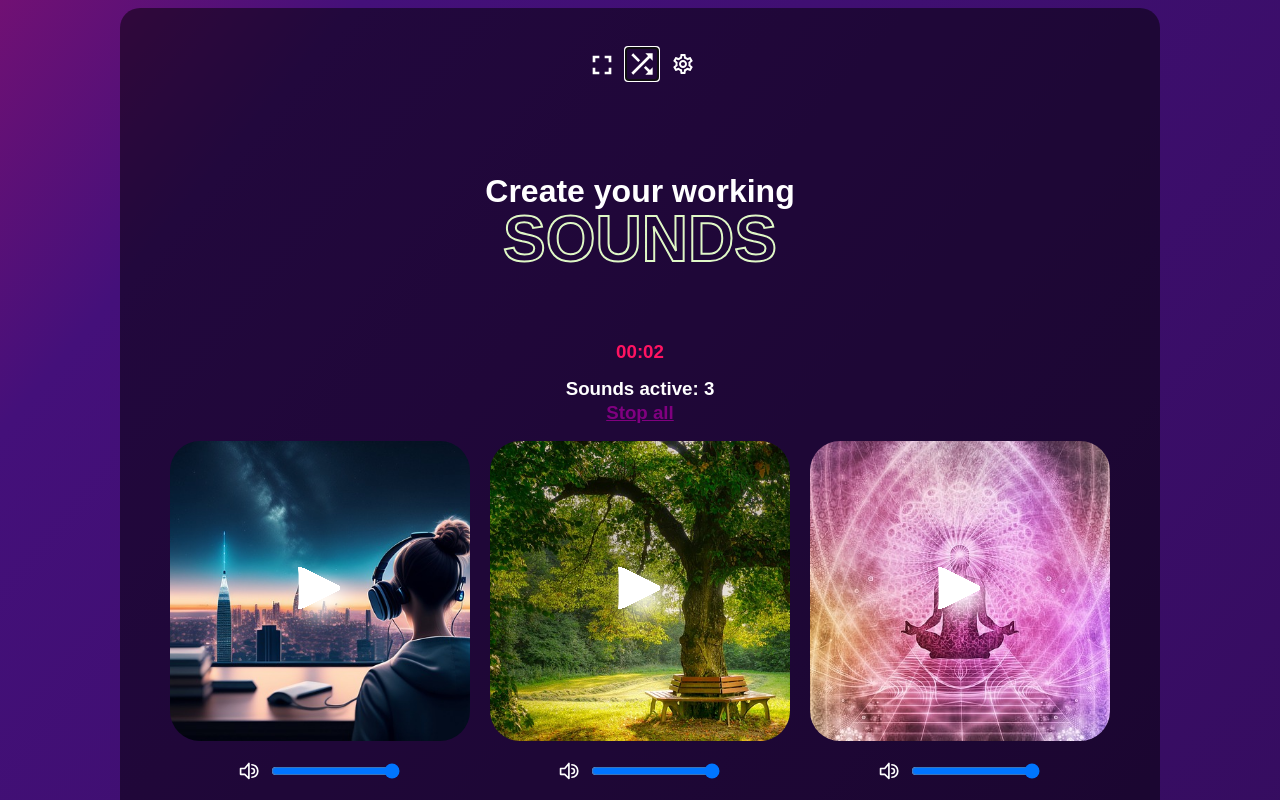
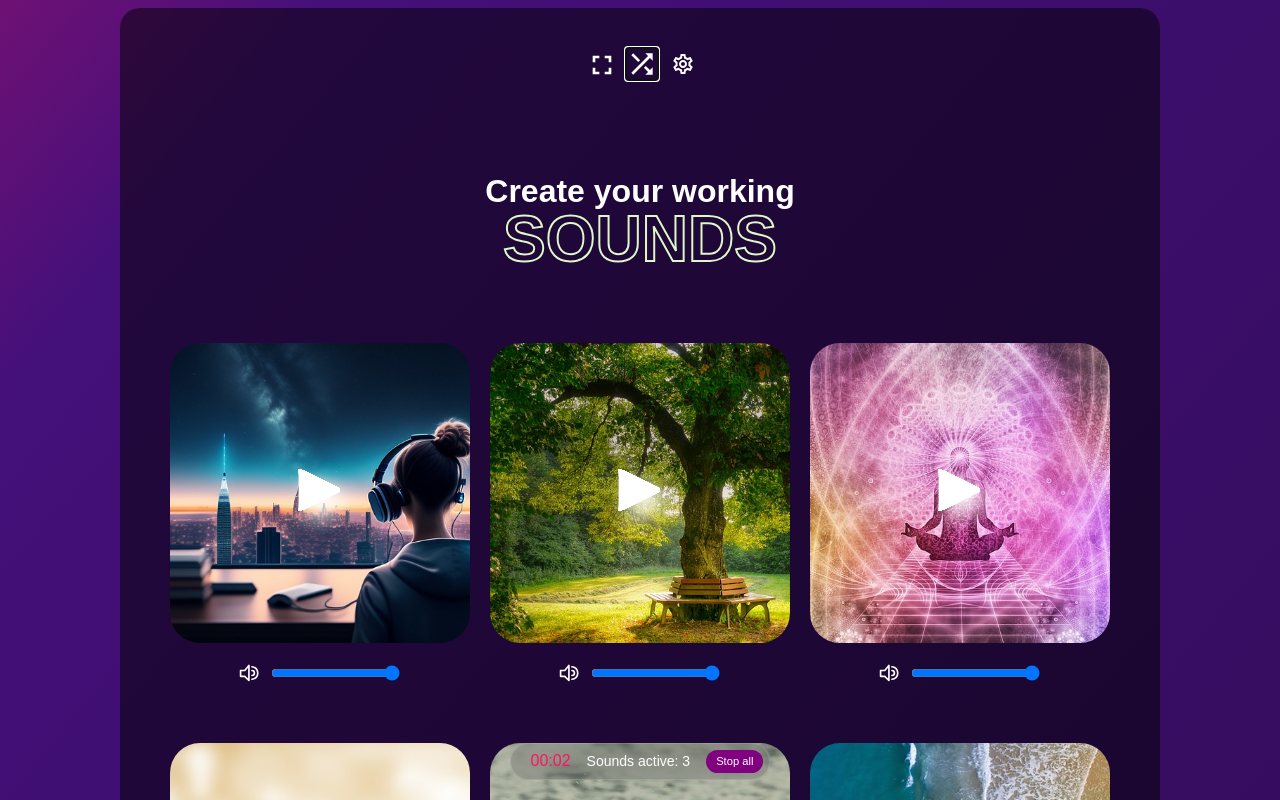
Before and after one commit to riccardobertolini/lofi-music, a Next.js app: page / in a window 1280 px wide. Both pictures are taken after a click on the icon 641 px from the left and 64 px from the top of the page. Shown: the top 800 px of the page. Built offline with nearby package versions, Linux system fonts and the light colour scheme.

Commit message:
feat: active/stop all bar design modification and position change #66

```diff
--- a/components/ActiveSounds.tsx
+++ b/components/ActiveSounds.tsx
@@ -10,20 +10,23 @@ interface ActiveSoundsProps {
 }
 
 const ActiveSounds: FC<ActiveSoundsProps> = ({ timer, minutes, activeSounds, stopAll }) => {
-    let opacityValue = activeSounds ? 1 : 0;
+    let opacity = activeSounds ? 1 : 0;
     let linkStyle: CSSProperties = activeSounds ? {} : {pointerEvents: 'none', userSelect: 'none', cursor: 'pointer' };
     const {tabIndex} =useAccessibilityContext()
 
     return (
-        <>
-            <Subheading style={{ transition: 'opacity 0.3s ease', opacity: opacityValue, cursor: 'default'  }}>
-                <p style={{ color: '#ff1361'}}>
+        <div style={{ position:'fixed', bottom:20,left:'50%',transform: 'translateX(-50%)', zIndex:10,width:'100%', textAlign:'center' }}>
+            <Subheading style={{ opacity }}>
+                <p style={{ color: '#ff1361',margin:0,flex:'none'}}>
                     {minutes < 10 ? `0${minutes}` : minutes}:
                     {timer < 10 ? `0${timer}` : timer}
                 </p>
-                Sounds active: {activeSounds} <br /> <a style={linkStyle} onClick={stopAll} tabIndex={tabIndex}>Stop all</a>
+                <span style={{fontSize:'14px',flex:'none'}}>
+                    Sounds active: {activeSounds}
+                </span>
+                 <a style={linkStyle} onClick={stopAll} tabIndex={tabIndex}>Stop all</a>
             </Subheading>
-        </>
+        </div>
     )
 }
 
--- a/components/App.style.tsx
+++ b/components/App.style.tsx
@@ -28,25 +28,39 @@ export const Title = styled.h1`
   }
 `
 
-export const Subheading = styled.h3`
+export const Subheading = styled.div`
   font-family: 'Ubuntu', sans-serif;
   text-align: center;
   line-height: 1;
   color: #fff;
-  width: 100%;
+  transition: opacity 0.3s ease;
+  cursor: default;
+  border-radius:20px;
+  background: rgba(98, 98, 98, 0.3);
+  border:1px solid rgba(255,255,255,0.15);
+  width: auto;
+  display: inline-flex;
+  justify-content:center;
+  align-items:center;
+  gap:16px;
+  backdrop-filter: blur(16px);
+  padding: 6px 6px 6px 20px;
 
   a {
-    font-weight: bold;
-    color: #800080;
+    background: #800080;
     display: inline-block;
-    font-size: 1em;
-    padding-top: 5px;
+    font-size: 0.7em;
     text-decoration: underline;
     cursor: pointer;
     transition: color 0.5s ease;
+    color:#fff;
+    border-radius:inherit;
+    padding:6px 10px;
+    flex:none;
+    text-decoration:none
   }
   a:hover {
-    color: #cc00cc;
+    background: #cc00cc;
   }
 `
 
--- a/pages/index.js
+++ b/pages/index.js
@@ -5,13 +5,13 @@ import SettingModal from '@/components/SettingModal'
 import FullScreenMode from '@/components/FullScreenMode'
 import Shuffler from '@/components/Shuffler'
 import PrefetchImages from '@/components/PrefetchImages'
-import {musicList} from '@/data/musicList'
+import { musicList } from '@/data/musicList'
 
 import { useAccessibilityContext } from '../contexts/AccessibilityContext'
 
 export default function Home() {
   const [randomTracks, setRandomTracks] = useState([])
-  const {tabIndex} = useAccessibilityContext()
+  const { tabIndex } = useAccessibilityContext()
 
   return (
     <div className="mainWrapper">
```
Also changed, not shown: 1 other file (tests, documents, lock files or other folders).
